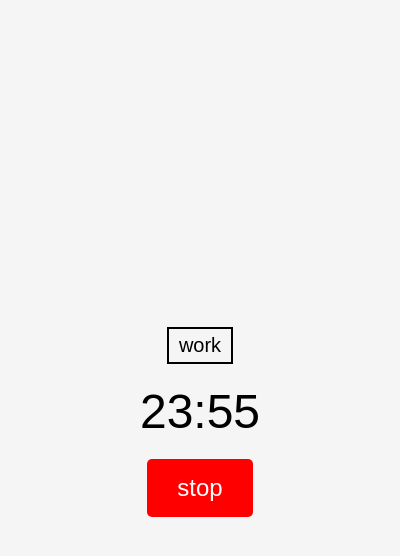
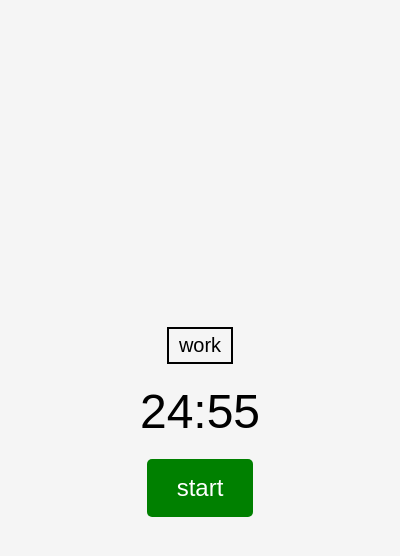
Before and after one commit to gavinratcliff/pomus, an Electron app: page index.html in a window 400 px wide. Both pictures are taken after a click on the button "stop". Drawn offline with Linux system fonts and the light colour scheme.

Commit message:
added work/break state switching, removed toolbar

```diff
--- a/index.html
+++ b/index.html
@@ -3,14 +3,14 @@
 <head>
     <meta charset="UTF-8">
     <meta name="viewport" content="width=device-width, initial-scale=1.0">
-    <title>Timer</title>
+    <title>pomus</title>
     <link rel="stylesheet" href="styles.css">
 </head>
 <body>
     <div class="container">
-        <div class="label">work</div>
+        <div class="label" id="label">work</div>
         <div class="timer" id="timer">24:00</div>
-        <button class="stop-button" id="stopButton">stop</button>
+        <button class="stop-button" id="stopButton">Stop</button>
     </div>
     <script src="renderer.js"></script>
 </body>
--- a/index.js
+++ b/index.js
@@ -10,9 +10,11 @@ function createWindow() {
       contextIsolation: true,
       enableRemoteModule: false
     }
+
   });
 
   mainWindow.loadFile('index.html');
+  mainWindow.setMenu(null);
 }
 
 app.whenReady().then(() => {
--- a/renderer.js
+++ b/renderer.js
@@ -1,32 +1,89 @@
 const TIMER_PAUSED = 0;
-const TIMER_RUNNING = 0;
+const TIMER_RUNNING = 1;
 
+const STATE_WORK = 0;
+const STATE_BREAK = 1;
 
-
-document.addEventListener('DOMContentLoaded', (event) => {
-    let minutes = 24;  // Set the number of minutes for the timer
-    let timeRemaining = minutes * 60;  // Convert minutes to seconds
+var state = STATE_WORK;
+var timer_state = TIMER_PAUSED;
 
 const timerElement = document.getElementById('timer');
 const stopButton = document.getElementById('stopButton');
+const label = document.getElementById('label');
 
-    function updateTimer() {
+const work_minutes = 25;
+const break_minutes = 5;
+
+const seconds_per_minute = 60;
+
+var timerInterval = null;
+
+var minutes = work_minutes;  // Set the number of minutes for the timer
+var timeRemaining = minutes * seconds_per_minute;  // Convert minutes to seconds
+
+function updateText() {
     const minutes = Math.floor(timeRemaining / 60);
     const seconds = timeRemaining % 60;
     timerElement.textContent = `${minutes}:${seconds < 10 ? '0' : ''}${seconds}`;
+}
+
+function switchStates() {
+    if (state == STATE_WORK) {
+        state = STATE_BREAK;
+        stopButton.style["background-color"] = "green";
+        minutes = break_minutes;
+        label.innerText = 'break';
+
+
+    } else {
+        state = STATE_WORK;
+        minutes = work_minutes;
+        label.innerText = 'work';
+    }
+
+    pauseTimer();
+    timeRemaining = minutes * seconds_per_minute;  // Convert minutes to seconds
+    updateText();
+    timeRemaining--;
+}
+
+function updateTimer() {
+    updateText();
 
     if (timeRemaining > 0) {
         timeRemaining--;
     } else {
-            clearInterval(timerInterval);
+        switchStates();
     }
 }
 
-    const timerInterval = setInterval(updateTimer, 1000);
+function startTimer() {
+    timer_state = TIMER_RUNNING;
 
-    stopButton.addEventListener('click', () => {
+    stopButton.removeEventListener('click', startTimer);
+    stopButton.addEventListener('click', pauseTimer);
+
+    timerInterval = setInterval(updateTimer, 1000);
+
+    stopButton.style["background-color"] = "red";
+    stopButton.innerText = "stop";
+}
+
+function pauseTimer() {
+    timer_state = TIMER_PAUSED;
+
+    stopButton.removeEventListener('click', pauseTimer);
+    stopButton.addEventListener('click', startTimer);
+
     clearInterval(timerInterval);
-    });
+
+    stopButton.innerText = "start";
+    stopButton.style["background-color"] = "green";
+}
+
+document.addEventListener('DOMContentLoaded', (event) => {
+    stopButton.addEventListener('click', startTimer);
+    startTimer();
 
     updateTimer();  // Initial call to display the timer immediately
 });
--- a/styles.css
+++ b/styles.css
@@ -26,7 +26,7 @@ body {
 }
 
 .stop-button {
-    background-color: red;
+    background-color: green;
     color: white;
     border: none;
     padding: 15px 30px;
```
Lines whose indentation alone changed are shown as unchanged.
